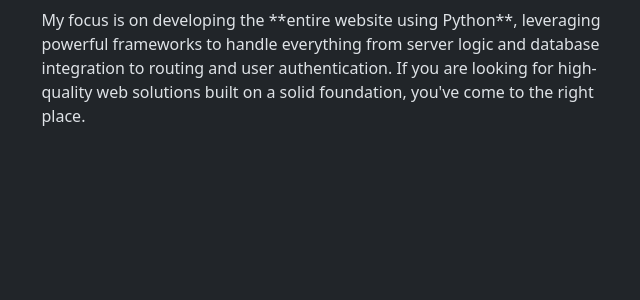
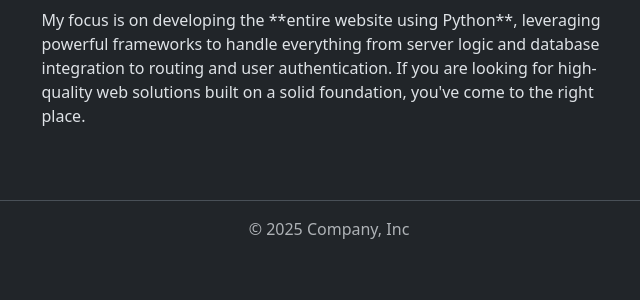
Before and after one commit to erenyeagervigi/project_manhwa, a Flask app: page /about in a window 1280 px wide. Shown: the part 257-557 px from the top of the page, without its empty margins (311-951 px from the left). Run offline with Flask 3, Linux system fonts and the light colour scheme; some libraries are stand-ins or nearby versions.

Commit message:
add footer

```diff
--- a/templates/base.html
+++ b/templates/base.html
@@ -26,6 +26,17 @@
         {% block content %}
     {% endblock %}
 </div>
+
+        <div class="container">
+  <footer class="py-3 my-4">
+    <ul class="nav justify-content-center border-bottom pb-3 mb-3">
+    </ul>
+    <p class="text-center text-body-secondary">© 2025 Company, Inc</p>
+  </footer>
+</div>
+
     <script src="https://cdn.jsdelivr.net/npm/bootstrap@5.3.8/dist/js/bootstrap.bundle.min.js"></script>
+
+
 </body>
 </html>
```
